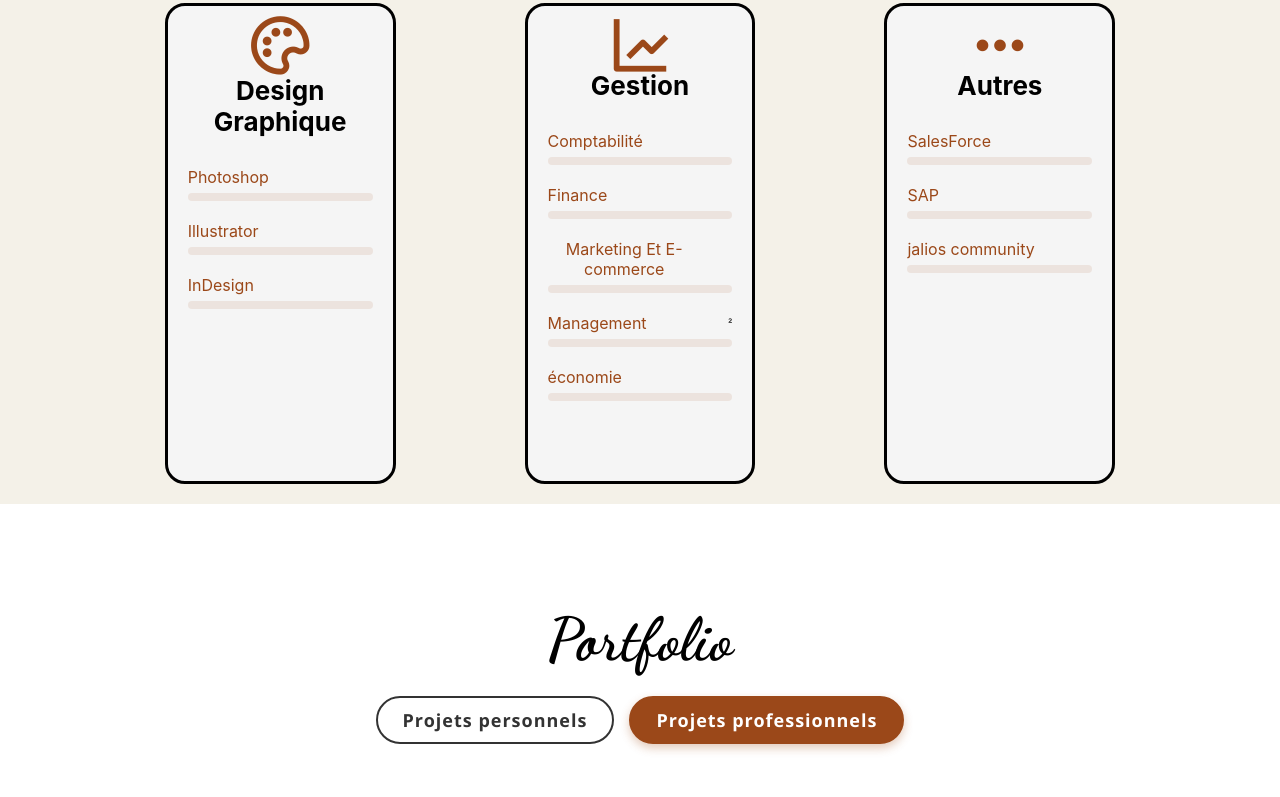
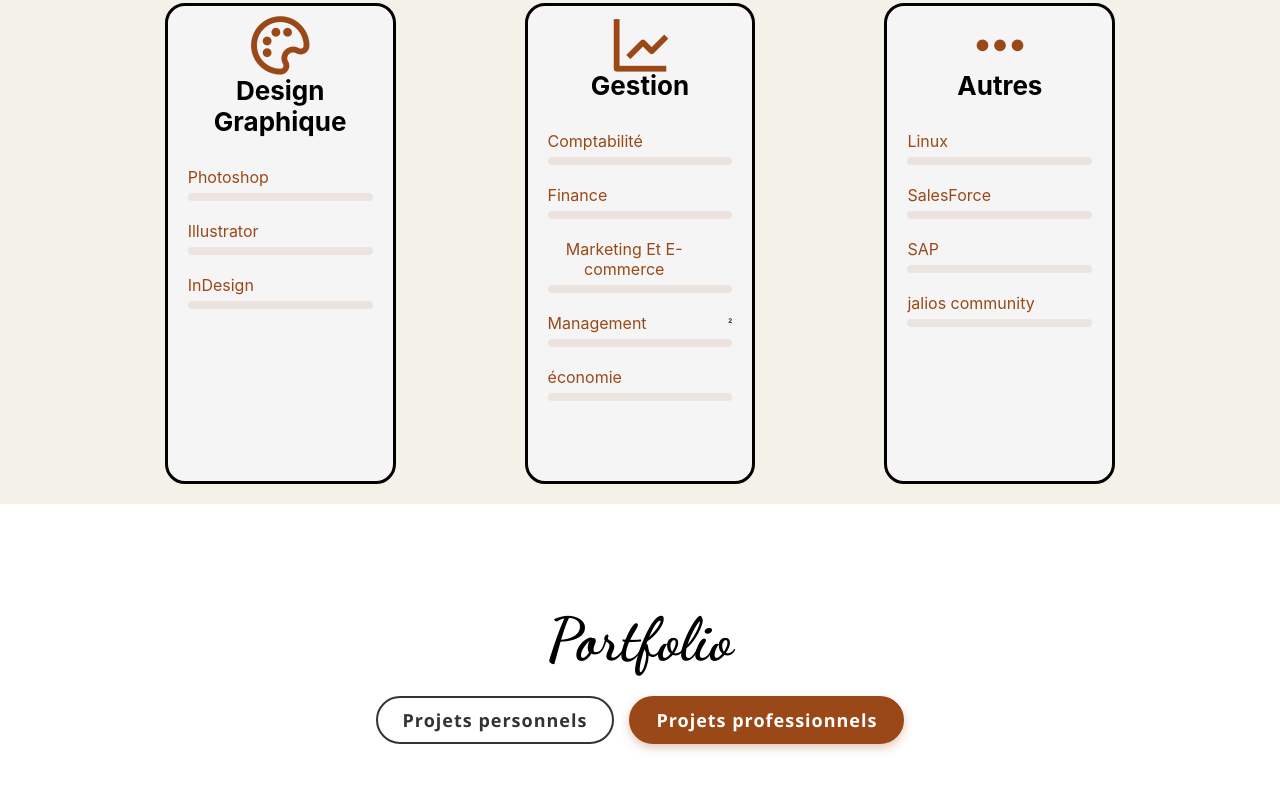
Before and after one commit to elalamiyousra-design/portfolio-yousraelalami, a plain HTML site: page index.html in a window 1280 px wide. Shown: the part 4674-5471 px from the top of the page. Drawn offline with nearby package versions, Linux system fonts and the light colour scheme.

Commit message:
Update index.html

```diff
--- a/index.html
+++ b/index.html
@@ -538,6 +538,14 @@ emailjs.init("YOUR_PUBLIC_KEY");
 <i class='bx bx-dots-horizontal-rounded' style="margin-top:-70px;"></i>
  <h3 style="margin-top: -10px; margin-bottom: 30px;">Autres</h3>
 
+               <div class="skill-item">
+                <div class="skill-row">
+                    <span class="skill-name">Linux</span>
+                    <span class="skill-percent">65%</span>
+                </div>
+                <div class="progress-line"><span class="bar" style="--target-width:65%"></span></div>
+            </div>
+
             <div class="skill-item">
                 <div class="skill-row">
                     <span class="skill-name">SalesForce</span>
```
